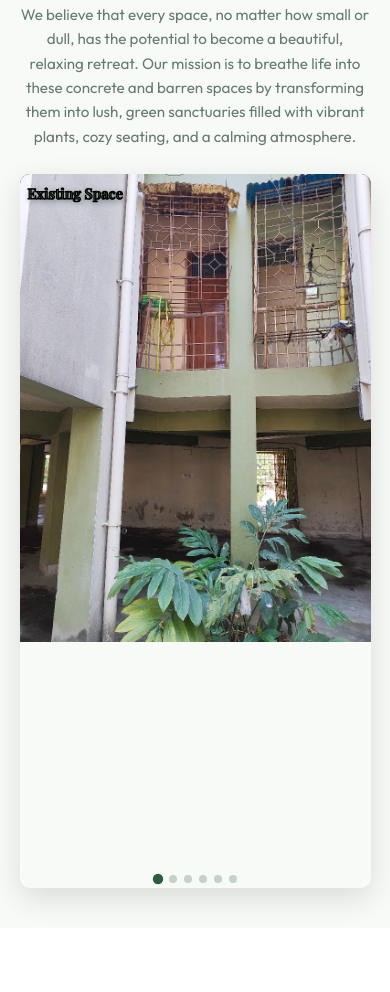
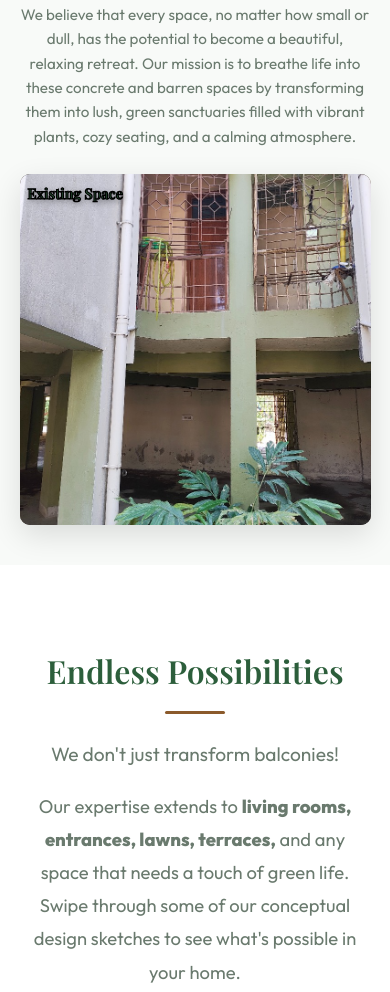
Before and after one commit to Icarus2004/MySpace, a plain HTML site: page index.html in a window 390 px wide. Shown: the part 2679-3671 px from the top of the page. Drawn offline with nearby package versions, Linux system fonts and the light colour scheme; a web font is replaced by a local one.

Commit message:
Update Vision slider to 1:1 aspect ratio on mobile

```diff
--- a/styles.css
+++ b/styles.css
@@ -772,8 +772,8 @@ h1, h2, h3, h4 {
         overflow: hidden;
     }
     .vision-slider {
-        aspect-ratio: auto;
-        height: 20vh !important;
+        aspect-ratio: 1 / 1;
+        height: auto !important;
     }
 
     /* --- Native Horizontal Swipe Carousel --- */
```
